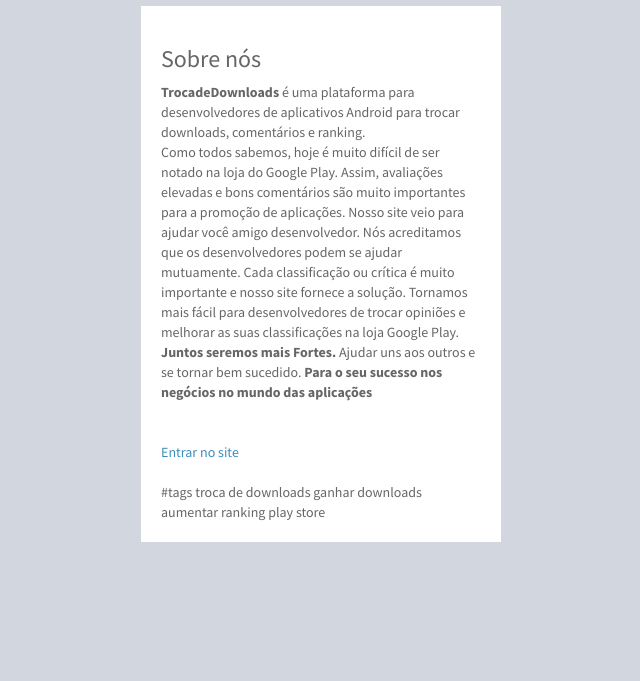
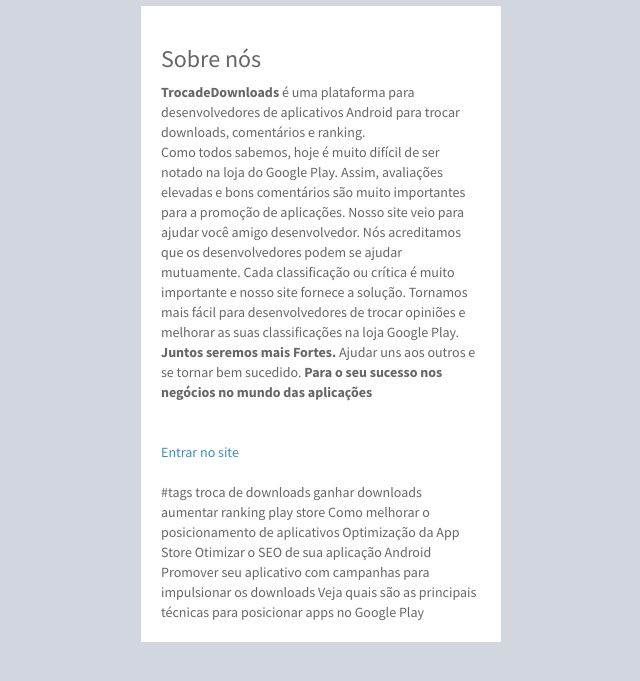
Before and after one commit to johnipiresrodrigues/johnipiresrodrigues.github.io, a website: page sobre-nos.html in a window 1280 px wide. Shown: the part 159-840 px from the top of the page, without its empty margins (319-959 px from the left). Drawn offline with Linux system fonts and the light colour scheme.

Commit message:
Update sobre-nos.html

```diff
--- a/sobre-nos.html
+++ b/sobre-nos.html
@@ -54,7 +54,15 @@
 
             <a href="/"><font><font>Entrar no site</font></font></a>
             </br></br</br</br></br>
-            #tags troca de downloads ganhar downloads aumentar ranking play store
+            #tags
+            troca de downloads
+            ganhar downloads
+            aumentar ranking play store
+            Como melhorar o posicionamento de aplicativos
+            Optimização da App Store
+            Otimizar o SEO de sua aplicação Android
+            Promover seu aplicativo com campanhas para impulsionar os downloads
+            Veja quais são as principais técnicas para posicionar apps no Google Play
         </div>
       </div>
 
```
